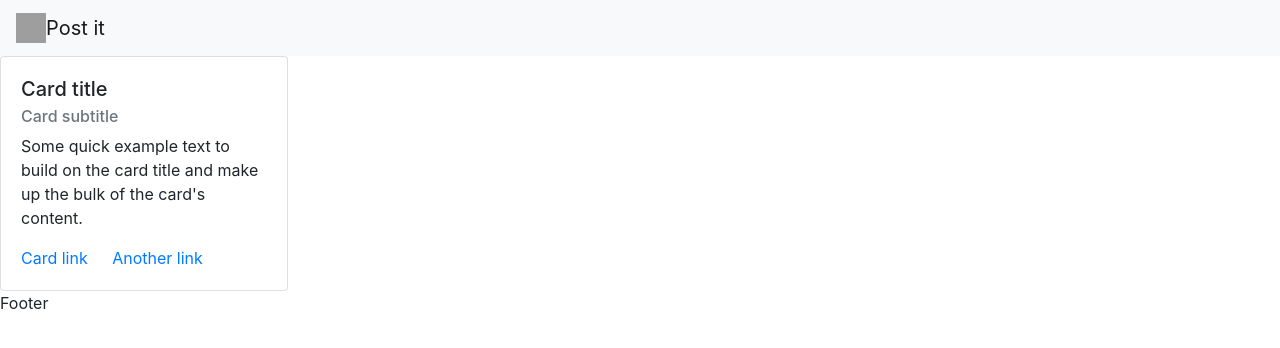
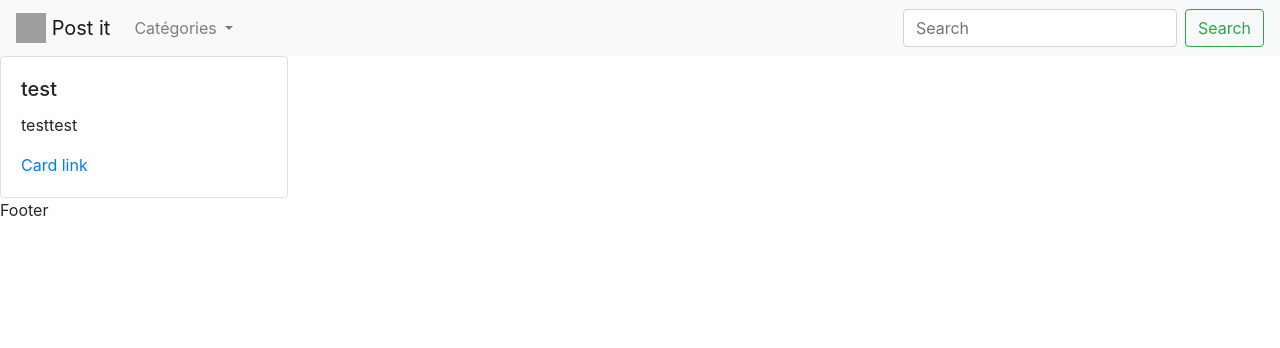
Before and after one commit to beegeebuzz/PostIt, a Symfony app: template templates/home/index.html.twig in a window 1280 px wide. Shown: the top 348 px of the page. Run offline with Twig, Linux system fonts and the light colour scheme; the template is opened without the code that fills it, so the values that code supplies are empty; some libraries are stand-ins or nearby versions; grey boxes are pictures that could not be loaded.

Commit message:
modif navbar

```diff
--- a/composer.json
+++ b/composer.json
@@ -16,7 +16,7 @@
         "symfony/http-client": "4.3.*",
         "symfony/intl": "4.3.*",
         "symfony/monolog-bundle": "^3.1",
-        "symfony/orm-pack": "*",
+        "symfony/orm-pack": "^1.0",
         "symfony/process": "4.3.*",
         "symfony/security-bundle": "4.3.*",
         "symfony/serializer-pack": "*",
@@ -29,7 +29,7 @@
     },
     "require-dev": {
         "symfony/debug-pack": "*",
-        "symfony/maker-bundle": "^1.0",
+        "symfony/maker-bundle": "^1.12",
         "symfony/profiler-pack": "*",
         "symfony/test-pack": "*",
         "symfony/web-server-bundle": "4.3.*"
--- a/src/Controller/HomeController.php
+++ b/src/Controller/HomeController.php
@@ -2,6 +2,7 @@
 
 namespace App\Controller;
 
+use App\Entity\PostIt;
 use Symfony\Bundle\FrameworkBundle\Controller\AbstractController;
 use Symfony\Component\Routing\Annotation\Route;
 
@@ -12,6 +13,7 @@ class HomeController extends AbstractController
      */
     public function index()
     {
+        $postIt = new PostIt();
         return $this->render('home/index.html.twig', [
             'controller_name' => 'HomeController',
         ]);
--- a/templates/home/index.html.twig
+++ b/templates/home/index.html.twig
@@ -5,11 +5,9 @@
 {% block body %}
     <div class="card" style="width: 18rem;">
         <div class="card-body">
-            <h5 class="card-title">Card title</h5>
-            <h6 class="card-subtitle mb-2 text-muted">Card subtitle</h6>
-            <p class="card-text">Some quick example text to build on the card title and make up the bulk of the card's content.</p>
+            <h5 class="card-title">test</h5>
+            <p class="card-text">testtest</p>
             <a href="#" class="card-link">Card link</a>
-            <a href="#" class="card-link">Another link</a>
         </div>
     </div>
 {% endblock %}
--- a/templates/navbar.html.twig
+++ b/templates/navbar.html.twig
@@ -1,5 +1,25 @@
-<nav class="navbar navbar-light bg-light">
+<nav class="navbar navbar-expand-lg navbar-light bg-light">
     <a class="navbar-brand" href="#">
-        <img src="https://storage.needpix.com/rsynced_images/post-it-1135321_1280.png" width="30" height="30" class="d-inline-block align-top" alt="Post it">Post it
+        <img src="https://storage.needpix.com/rsynced_images/post-it-1135321_1280.png" width="30" height="30" class="d-inline-block align-top" alt="Post it"> Post it
     </a>
+    <button class="navbar-toggler" type="button" data-toggle="collapse" data-target="#navbarSupportedContent" aria-controls="navbarSupportedContent" aria-expanded="false" aria-label="Toggle navigation">
+        <span class="navbar-toggler-icon"></span>
+    </button>
+
+    <div class="collapse navbar-collapse" id="navbarSupportedContent">
+        <ul class="navbar-nav mr-auto">
+            <li class="nav-item dropdown">
+                <a class="nav-link dropdown-toggle" href="#" id="navbarDropdown" role="button" data-toggle="dropdown" aria-haspopup="true" aria-expanded="false">
+                    Catégories
+                </a>
+                <div class="dropdown-menu" aria-labelledby="navbarDropdown">
+                    <a class="dropdown-item" href="#">selection categories</a>
+                </div>
+            </li>
+        </ul>
+        <form class="form-inline my-2 my-lg-0">
+            <input class="form-control mr-sm-2" type="search" placeholder="Search" aria-label="Search">
+            <button class="btn btn-outline-success my-2 my-sm-0" type="submit">Search</button>
+        </form>
+    </div>
 </nav>
```
Also changed, not shown: src/Entity/PostIt.php (added, +57 -0 lines), src/Repository/PostItRepository.php (added, +50 -0 lines), 1 other file.
